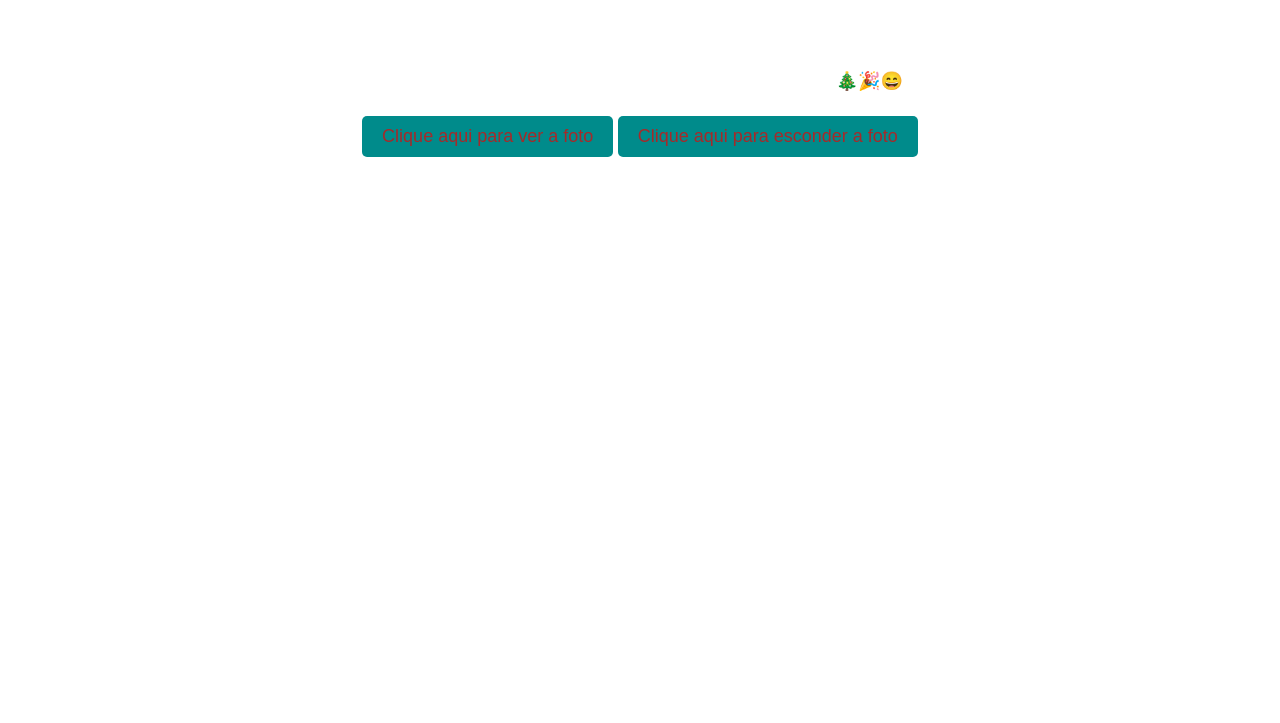
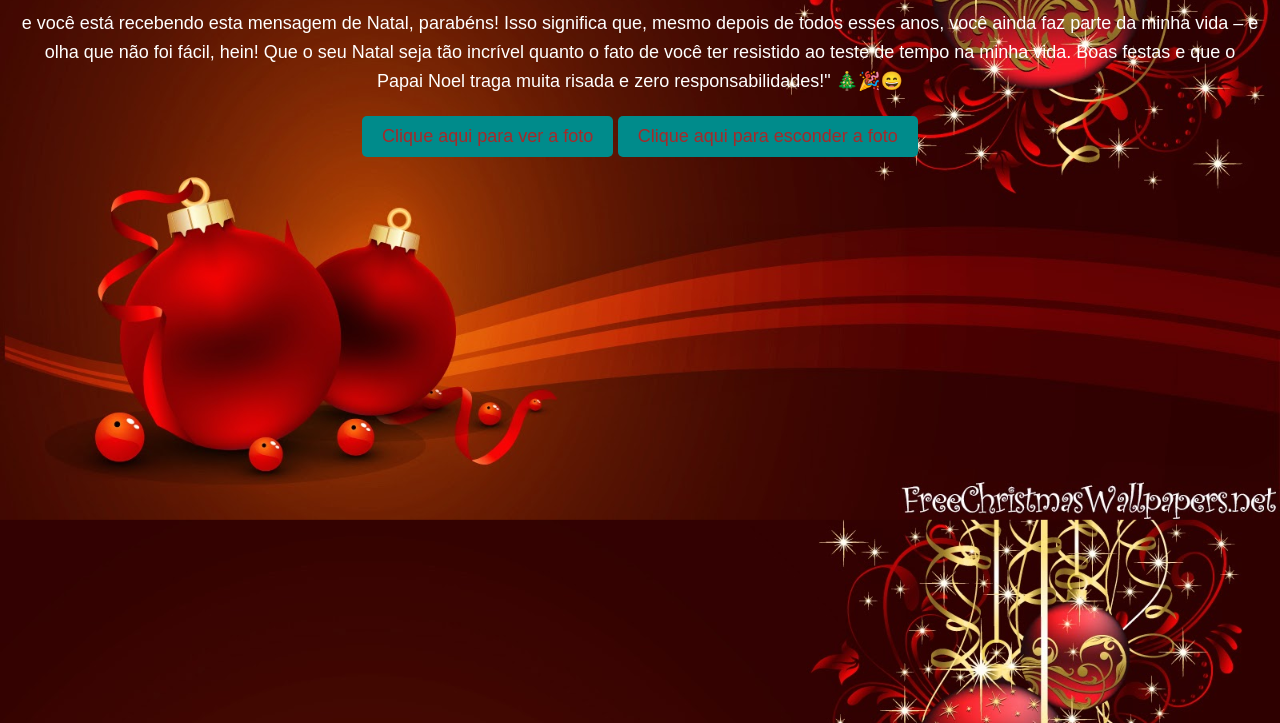
Before and after one commit to kristahinny/natal-, a plain HTML site: page index.html in a window 1280 px wide. Shown: the part 77-800 px from the top of the page. Drawn offline with Linux system fonts and the light colour scheme; files whose address does not match are found by name.

Commit message:
Update styles.css

```diff
--- a/styles.css
+++ b/styles.css
@@ -1,7 +1,7 @@
 /* Corpo da página com fundo natalino */
 body {
     font-family: Arial, sans-serif;
-    background-image: url('Img/R.jpg'); /* Caminho para a imagem */
+    background-image: url('R.jpg'); /* Caminho para a imagem */
     background-size: cover;  /* Faz a imagem cobrir toda a tela */
     background-position: center; /* Centraliza a imagem */
     text-align: center;
```
